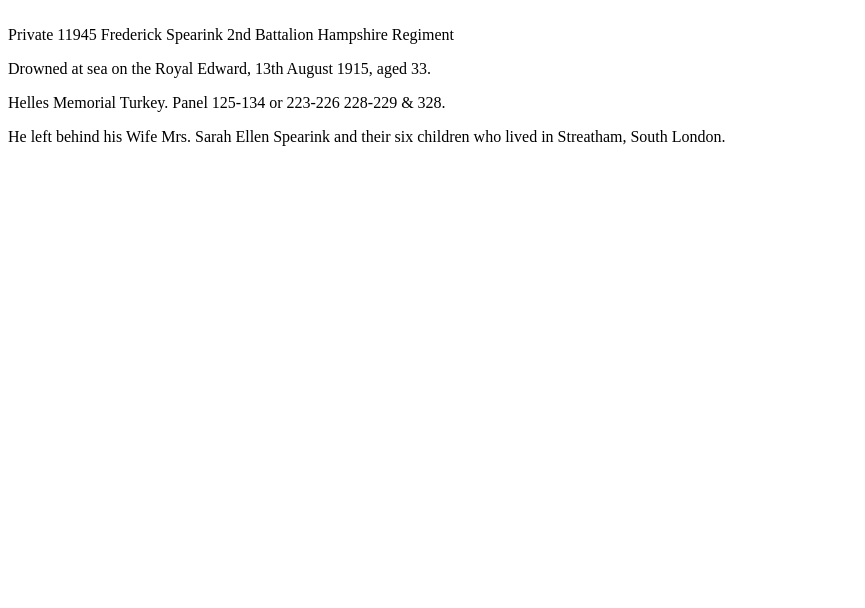
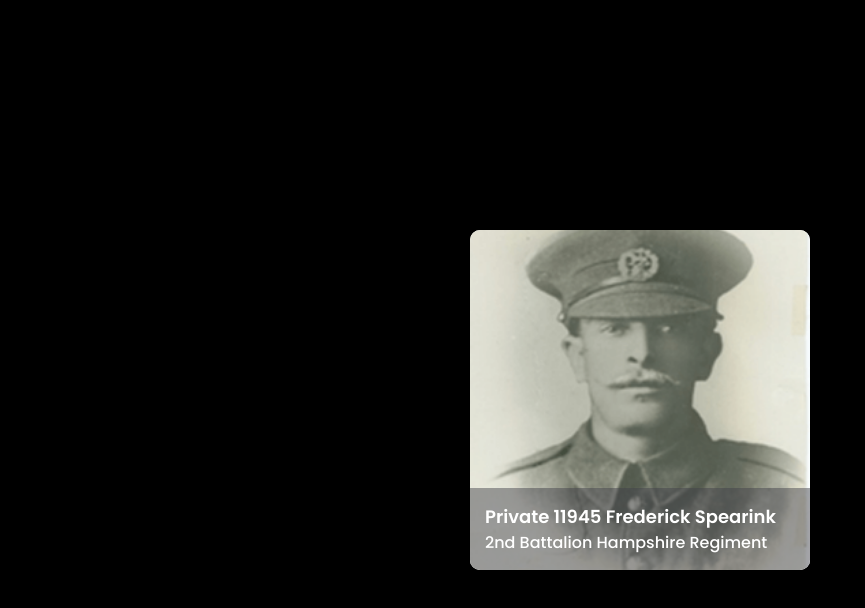
Before and after one commit to AndrewH1188/Profile-Card, a plain HTML site: page index.html in a window 1280 px wide. Shown: the whole page, without its empty margins (0-865 px from the left). Drawn offline with Linux system fonts and the light colour scheme.

Commit message:
Added the styling for look and functionality of the hover effect. Need to add some extra styles so that font is smaller for name and regiment on hover.

```diff
--- /dev/null
+++ b/assets/styles.scss
@@ -0,0 +1,96 @@
+body {
+    margin: 0;
+    background: #000;
+    height: 100vh;
+    display: flex;
+    flex-direction: column;
+    gap: 10px;
+    justify-content: center;
+    align-items: center;
+    font-family: poppins;
+}
+
+.card {
+    position: relative;
+    overflow: hidden;
+    width: 300px;
+    height: 300px;
+    background-color: #fff;
+    border-radius: 10px;
+    display: flex;
+    flex-direction: column;
+    gap: 10px;
+    align-items: center;
+    justify-content: center;
+    cursor: pointer;
+    transition: all 0.3s;
+    padding: 20px;
+    img {
+        position: absolute;
+        width: 100%;
+        height: 100%;
+        object-fit: cover;
+        transition: all 0.3s;
+    }
+
+    p {
+        margin-top: 130px;
+        opacity: 0;
+        font-weight: 400;
+        line-height: 1.2;
+    }
+
+    &:hover img {
+        top: 20px;
+        left: 20px;
+        height: 100px;
+        width: 100px;
+        border-radius: 50%;
+    }
+
+    &:hover p { animation: fadeUp 0.5s forwards; }
+
+    &:hover .info {
+        left: 40%;
+        top: 30px;
+        height: 50px;
+        color: #000;
+    }
+}
+
+.info {
+    bottom: 0;
+    left: 0;
+    padding: 15px;
+    position: absolute;
+    display: flex;
+    flex-direction: column;
+    width: 100%;
+    background-color: #41404879;
+    transition: all 0.3s;
+}
+
+.name {
+    font-size: 18px;
+    font-weight: 600;
+    color: #ffffff;
+}
+
+.regiment {
+    font-size: 16px;
+    font-weight: 400;
+    color: #ffffff;
+}
+
+
+@keyframes fadeUp {
+    from {
+        opacity: 0;
+        transform: translateY(20px);
+    }
+
+    to {
+        opacity: 1;
+        transform: translateY(0);
+    }
+}
--- a/index.html
+++ b/index.html
@@ -1,21 +1,28 @@
 <!DOCTYPE html>
 <html lang="en">
+
 <head>
     <meta charset="UTF-8">
     <meta name="viewport" content="width=device-width, initial-scale=1.0">
-    <title>Profile Card</title>
+    <title>WW1 Hero Profile Card</title>
+    <link rel="stylesheet" href="assets/styles.css">
+    <link href="https://fonts.googleapis.com/css2?family=Poppins:wght@100;500;600&display=swap" rel="stylesheet">
 </head>
+
 <body>
     <div class="card">
-        <img src="" alt="">
+        <img src="assets/images/private-frederick-spearink.png" alt="Private Frederick Spearink">
         <div class="info">
             <span class="name">Private 11945 Frederick Spearink</span>
             <span class="regiment">2nd Battalion Hampshire Regiment</span>
         </div>
-        <p>Drowned at sea on the Royal Edward, 13th August 1915, aged 33.</p>
-        <p>Helles Memorial Turkey. Panel 125-134 or 223-226 228-229 & 328.</p>
-        <p>He left behind his Wife Mrs. Sarah Ellen Spearink and their six children who lived in Streatham, South London.</p>
+        <p>Drowned at sea on the Royal Edward, 13th August 1915, aged 33. <br>
+            Helles Memorial Turkey. Panel 125-134 or 223-226 228-229 & 328.
+            <br>He left behind his Wife Mrs. Sarah Ellen Spearink and their six children who lived in Streatham, South
+            London.
+        </p>
     </div>
 
 </body>
+
 </html>
```
Also changed, not shown: assets/styles.css (added), 3 other files.
